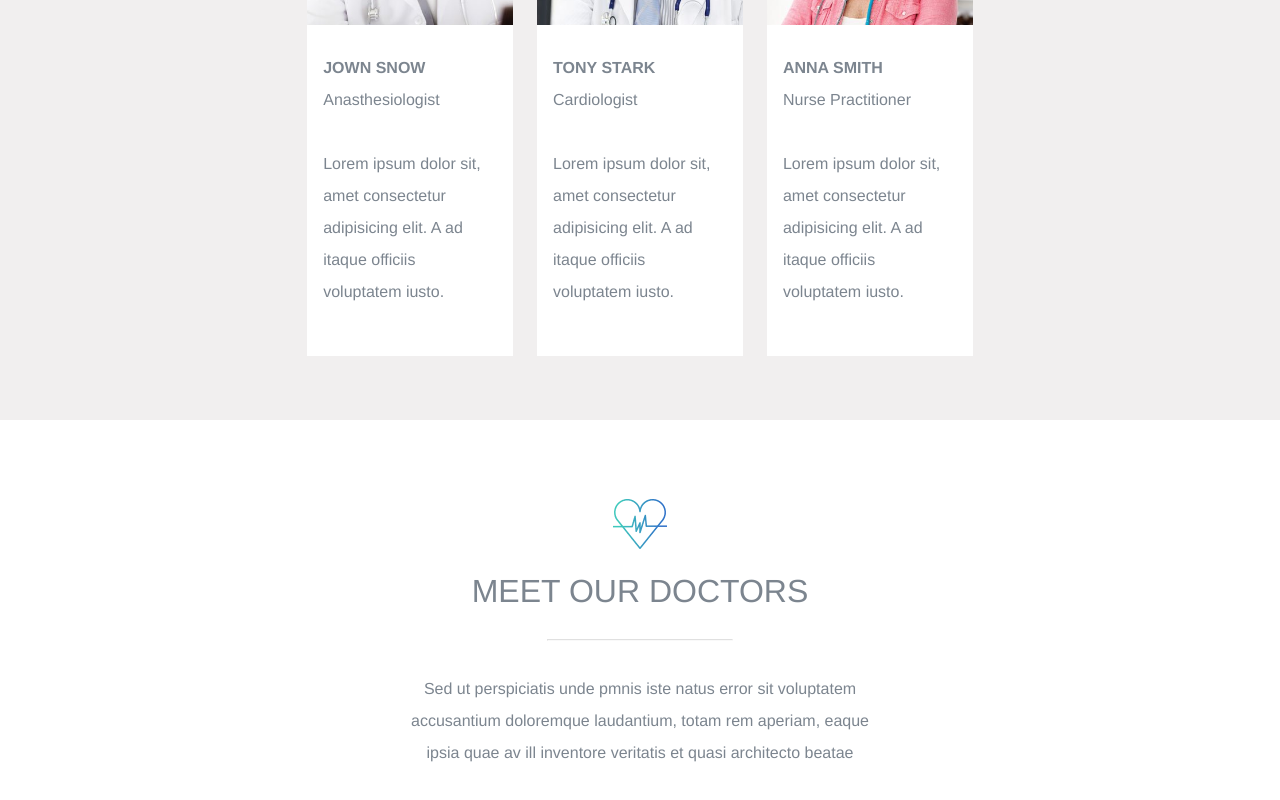
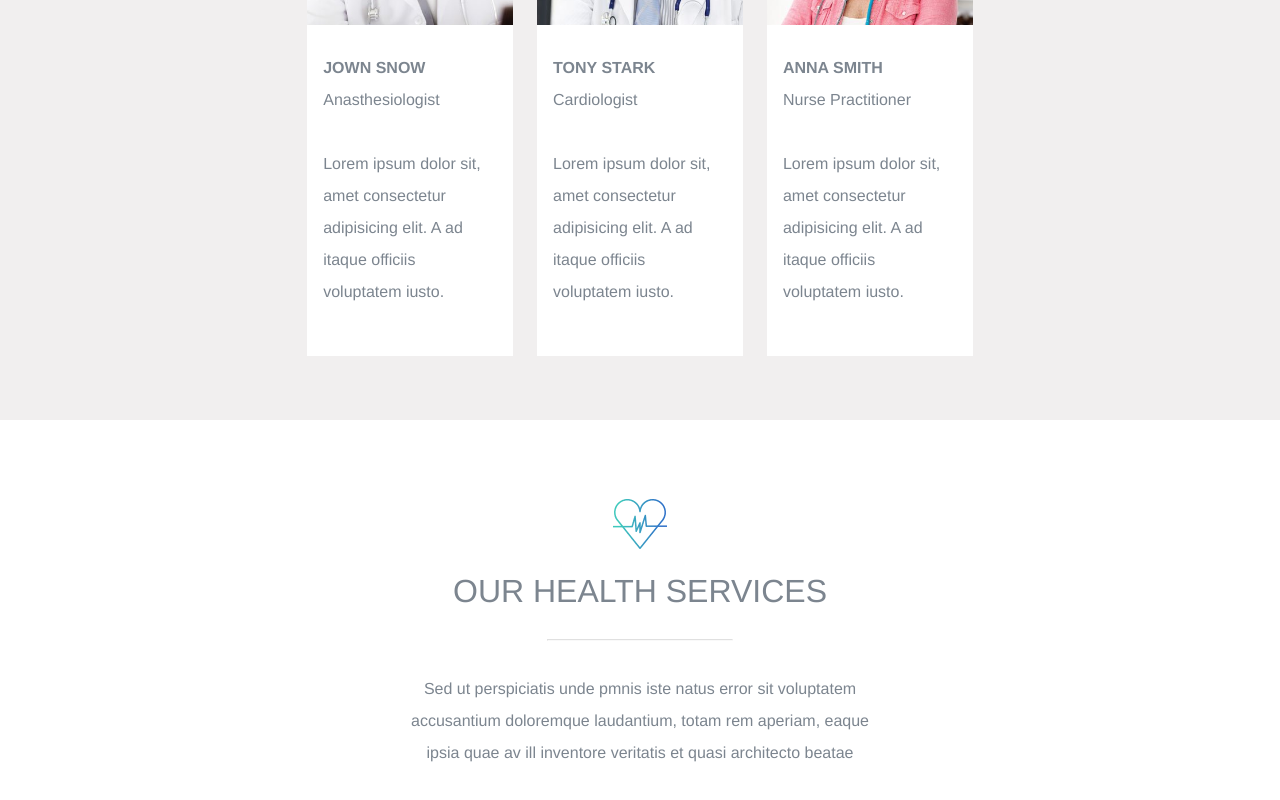
Before and after one commit to Crisano97/proj-html-vuejs, a Vue app: page / in a window 1280 px wide. Shown: the part 1980-2780 px from the top of the page. Built offline with nearby package versions, Linux system fonts and the light colour scheme.

Commit message:
created a component for section 2 and 3 head element

```diff
--- a/src/components/Header.vue
+++ b/src/components/Header.vue
@@ -63,7 +63,7 @@ export default {
         height: 100vh;
         width: 100%;
         background-image: url('../assets/images/header-image-homepage.jpg');
-        background-size: 100rem;
+        background-size: 100%;
         background-position: top;
         background-repeat: no-repeat;
 
--- a/src/components/Main.vue
+++ b/src/components/Main.vue
@@ -15,15 +15,9 @@
     </section>
     <section class="doctors">
         <div class="container">
-            <!-- <SectionType /> -->
-            <div class="section-type">
-                <img src="../assets/images/icon-5.png" alt="doctor icon">
-                <h2>meet our doctors</h2>
-                <hr>
-                <span>
-                    Sed ut perspiciatis unde pmnis iste natus error sit voluptatem accusantium doloremque laudantium, totam rem aperiam, eaque ipsia quae av ill inventore veritatis et quasi architecto beatae
-                </span>
-            </div>
+            <SectionType
+            :doctorSectionHead="doctorSectionHead"
+            />
             <div class="cards-container">
                 <DoctorCard v-for="(doctor, index) in doctorsCardsElements" :key="index"
                 :doctor="doctor"
@@ -33,14 +27,9 @@
     </section>
     <section class="services">
         <div class="container">
-            <div class="section-type">
-                <img src="../assets/images/icon-6.png" alt="doctor icon">
-                <h2>meet our doctors</h2>
-                <hr>
-                <span>
-                    Sed ut perspiciatis unde pmnis iste natus error sit voluptatem accusantium doloremque laudantium, totam rem aperiam, eaque ipsia quae av ill inventore veritatis et quasi architecto beatae
-                </span>
-            </div>
+            <SectionType
+            :servicesSectionHead="servicesSectionHead"
+            />
             <div class="features">
                 <MainFeatureElement v-for="(service, index) in servicesSectionElements" :key="index"
                 :service="service"
@@ -54,14 +43,14 @@
 <script>
 import MainFeatureElement from './MainFeatureElement.vue';
 import DoctorCard from './DoctorCard.vue';
-// import SectionType from './SectionType.vue';
+import SectionType from './SectionType.vue';
 
 
 export default {
     components:{
         MainFeatureElement,
         DoctorCard,
-        // SectionType,
+        SectionType,
     },
     data:function(){
         return{
@@ -137,14 +126,18 @@ export default {
                     title: 'medical coounseling',
                     text: 'Sed ut perispiciatis unde omnie isste natys error sit voluptam accusantim.'
                 },
-            ]
-            // section: [
-            //     {
-            //         imgUrl: './images/icon.5.png',
-            //         title: 'meet our doctors',
-            //         text: 'Sed ut perspiciatis unde pmnis iste natus error sit voluptatem accusantium doloremque laudantium, totam rem aperiam, eaque ipsia quae av ill inventore veritatis et quasi architecto beatae',
-            //     }
-            // ]
+            ],
+            doctorSectionHead: {
+                imgUrl: '/images/icon-5.png',
+                title: 'meet our doctors',
+                text: 'Sed ut perspiciatis unde pmnis iste natus error sit voluptatem accusantium doloremque laudantium, totam rem aperiam, eaque ipsia quae av ill inventore veritatis et quasi architecto beatae',
+            },
+            servicesSectionHead: {
+                imgUrl: '/images/icon-6.png',
+                title: 'our health services',
+                text: 'Sed ut perspiciatis unde pmnis iste natus error sit voluptatem accusantium doloremque laudantium, totam rem aperiam, eaque ipsia quae av ill inventore veritatis et quasi architecto beatae',
+            },
+
         }
     }
 }
@@ -194,21 +187,4 @@ export default {
         }
     }
 
-    div.section-type{
-            width: 70%;
-            margin: 0 auto;
-
-            h2{
-                font-size: 2rem;
-                text-transform: uppercase;
-                font-weight: 100;
-            }
-
-            hr{
-                width: 40%;
-                margin: 2rem auto;
-                opacity: .3;
-            }
-        }
-
 </style>
--- a/src/components/SectionType.vue
+++ b/src/components/SectionType.vue
@@ -1,17 +1,32 @@
 <template>
-  <div class="section-type-container">
-    <img src="../assets/images/icon-5.png" alt="">
-    <h2>meet our doctors</h2>
-    <hr>
-    <span>
-        Sed ut perspiciatis unde pmnis iste natus error sit voluptatem accusantium doloremque laudantium, totam rem aperiam, eaque ipsia quae av ill inventore veritatis et quasi architecto beatae
-    </span>
-  </div>
+    <div class="section-type-container" v-if="doctorSectionHead">
+        <img :src="doctorSectionHead.imgUrl" alt="">
+        <h2>{{doctorSectionHead.title}}</h2>
+        <hr>
+        <span>
+            {{doctorSectionHead.text}}
+        </span>
+    </div>
+    <div class="section-type-container" v-else-if="servicesSectionHead">
+        <img :src="servicesSectionHead.imgUrl" alt="">
+        <h2>{{servicesSectionHead.title}}</h2>
+        <hr>
+        <span>
+            {{servicesSectionHead.text}}
+        </span>
+    </div>
 </template>
 
 <script>
 export default {
-
+    props:{
+        'doctorSectionHead':{
+            type: Object,
+        },
+        'servicesSectionHead':{
+            type: Object,
+        }
+    }
 }
 </script>
 
```
Also changed, not shown: public/images/icon-5.png (renamed from src/assets/images/icon-5.png), public/images/icon-6.png (renamed from src/assets/images/icon-6.png).
